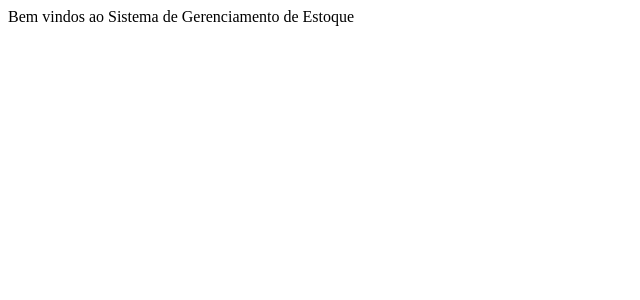
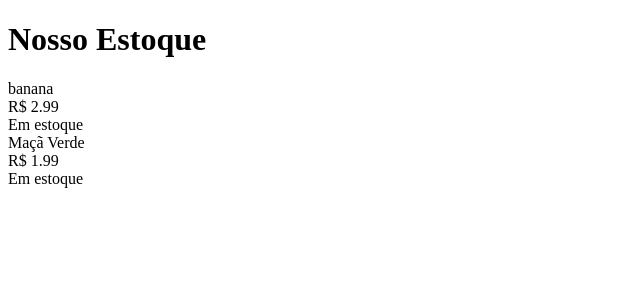
Before and after one commit to DaviTiola/estoque-digital-php, a PHP site: page / in a window 1280 px wide. Shown: the top 300 px of the page, without its empty margins (0-640 px from the left). Run offline with PHP 8.4, Linux system fonts and the light colour scheme.

Commit message:
feat: Exibe lista de produtos com nome, preço e status de estoque

```diff
--- a/index.php
+++ b/index.php
@@ -1,2 +1,64 @@
 <?php
-echo "Bem vindos ao Sistema de Gerenciamento de Estoque";
+
+$produtos = [
+    [
+    "nome"=>"banana",
+    "preco"=>2.99,
+    "estoque"=>true
+    ],
+
+
+    [
+    "nome"=>"Maçã Verde",
+    "preco"=>1.99,
+    "estoque"=>true
+    ]
+];
+
+?>
+
+<!DOCTYPE html>
+<html lang="pt-br">
+<head>
+    <meta charset="UTF-8">
+    <title>Estoque Digital</title>
+</head>
+<body>
+<h1>Nosso Estoque</h1>
+
+<div class="lista-produtos">
+    <?php foreach($produtos as $produto){?>
+
+        <div class="produto">
+
+            <div class="produto-nome">
+                <?php echo $produto["nome"]; ?>
+            </div>
+
+            <div class="produto-preco">
+                R$ <?php echo $produto["preco"]; ?>
+            </div>
+
+            <div class="produto-estoque">
+                <?php if ($produto["estoque"] === true) { ?>
+
+                    <span>Em estoque</span>
+
+                <?php } else { ?>
+
+                    <span style="color: red;">ESGOTADO</span>
+
+                <?php } ?>
+            </div>
+
+        </div>
+
+    <?php
+    }
+    ?>
+
+
+
+</div>
+</body>
+</html>
```
